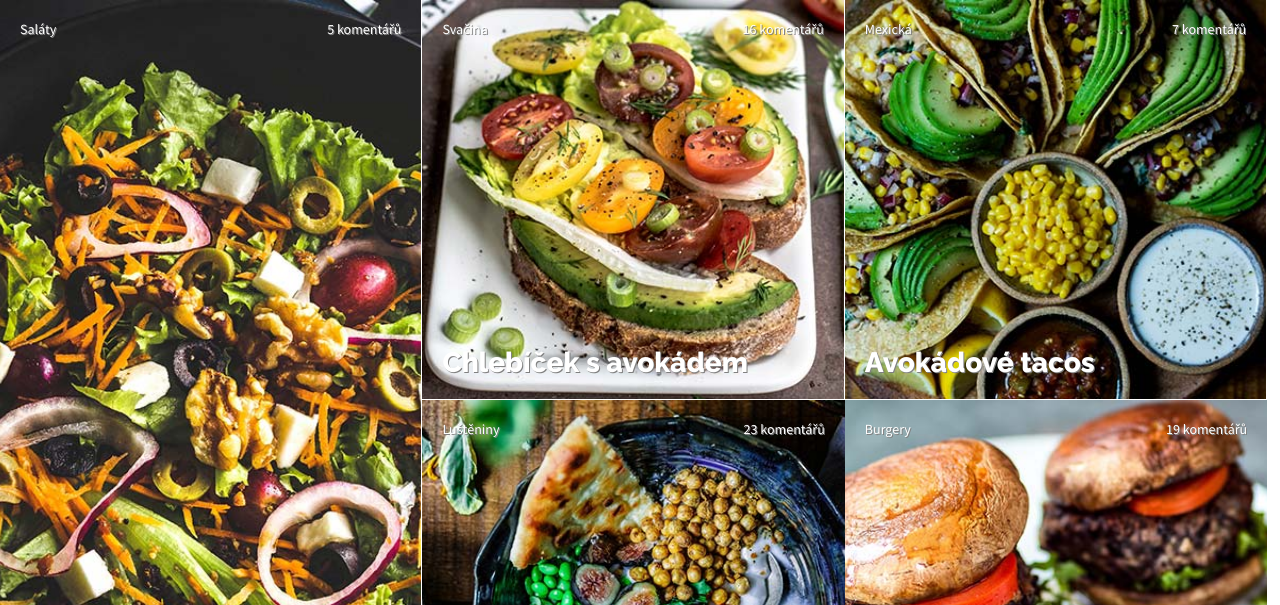
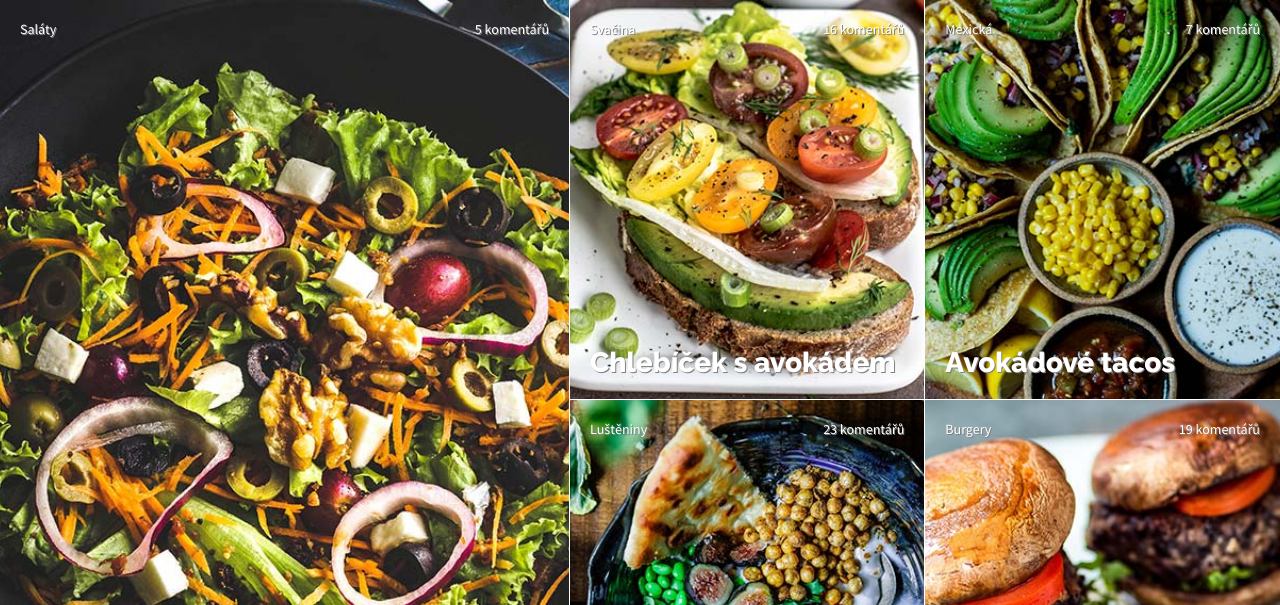
Before and after one commit to Digitalni-akademie-Web-Jaro-2020-Praha/ukol-recepty-DBartakova, a plain HTML site: page moje reseni Veganska varianta/index-level2-tezsi.html in a window 1280 px wide. Shown: the top 605 px of the page. Drawn offline with Linux system fonts and the light colour scheme.

Commit message:
První oprava

```diff
--- a/moje reseni Veganska varianta/index-level2-tezsi.html
+++ b/moje reseni Veganska varianta/index-level2-tezsi.html
@@ -22,6 +22,7 @@
         <h2>Salát s&nbsp;vlašskými ořechy</h2>
       </div>
       <div class="nextRecipe">
+        <div class="firstPcGroup">
           <!-- maly recept 2 -->
           <div class="bread">
             <div class="categoryComments">
@@ -39,7 +40,9 @@
             </div>
             <h3>Avokádové tacos</h3>
           </div>
+        </div>
         <!-- maly recept 4 -->
+        <div class="secondPcGroup">
           <div class="pita">
             <div class="categoryComments">
               <div>Luštěniny</div>
@@ -56,6 +59,7 @@
             <h3>Sojový burger</h3>
           </div>
         </div>
+      </div>
     </main>
     <footer>
       <div class="paticka">
--- a/moje reseni Veganska varianta/style.css
+++ b/moje reseni Veganska varianta/style.css
@@ -54,73 +54,55 @@ main {
   flex-wrap: wrap;
 }
 
-.salad {
+.firstPcGroup,
+.secondPcGroup {
   display: flex;
   flex-wrap: wrap;
-  background-image: url(images/salat.jpg);
+  flex-basis: 100%;
+  flex-grow: 1;
+}
+.salad,
+.bread,
+.tacos,
+.pita,
+.burger {
+  display: flex;
+  flex-wrap: wrap;
+  flex-grow: 1;
   background-color: silver;
   background-size: cover;
   background-position: center center;
   border-bottom: 1px solid white;
-  border-right: 1px solid white;
-  width: 100%;
+  padding: 10px;
+  flex-basis: 100%;
+}
+
+.bread,
+.tacos,
+.pita,
+.burger {
+  min-height: 90px;
+}
+
+.salad {
+  background-image: url(images/salat.jpg);
   min-height: 200px;
-  padding: 10px;
 }
 
 .bread {
-  display: flex;
-  flex-wrap: wrap;
-  /* flex-grow: 1; */
   background-image: url(images/chlebicek.jpg);
-  background-color: silver;
-  background-size: cover;
-  background-position: center center;
-  border-bottom: 1px solid white;
-  border-right: 1px solid white;
-  width: 100%;
-  min-height: 90px;
-  padding: 10px;
 }
 
 .tacos {
-  display: flex;
-  flex-wrap: wrap;
   background-image: url(images/tacos.jpg);
-  background-color: silver;
-  background-size: cover;
-  background-position: center center;
-  border-bottom: 1px solid white;
-  border-right: 1px solid white;
-  width: 100%;
-  min-height: 90px;
-  padding: 10px;
 }
 
 .pita {
-  display: flex;
-  flex-wrap: wrap;
   background-image: url(images/cizrna.jpg);
-  background-color: silver;
-  background-size: cover;
-  background-position: center center;
-  border-bottom: 1px solid white;
-  width: 100%;
-  min-height: 90px;
-  padding: 10px;
 }
 
 .burger {
-  display: flex;
-  flex-wrap: wrap;
   background-image: url(images/burger.jpg);
-  background-color: silver;
-  background-size: cover;
-  background-position: center center;
-  border-bottom: 1px solid white;
-  width: 100%;
-  min-height: 90px;
-  padding: 10px;
 }
 
 h2,
@@ -144,8 +126,8 @@ h3 {
   font-size: 14px;
   font-weight: 400;
   display: flex;
+  flex-basis: 100%;
   justify-content: space-between;
-  width: 100%;
 }
 
 footer {
@@ -164,7 +146,15 @@ footer {
   .burger {
     min-height: 150px;
     padding: 20px;
-    width: 50%;
+    flex-grow: 2;
+  }
+  .firstPcGroup,
+  .secondPcGroup {
+    flex-wrap: nowrap;
+  }
+  .bread,
+  .pita {
+    border-right: 1px solid white;
   }
   h2 {
     font-size: 36px;
@@ -181,12 +171,18 @@ footer {
 
   .salad {
     min-height: 400px;
+    flex-grow: 1;
     padding: 20px;
-    width: 33%;
+    flex-grow: 1;
+    border-right: 1px solid white;
   }
 
   .nextRecipe {
-    width: 66%;
+    flex-grow: 2;
+  }
+  .firstPcGroup,
+  .secondPcGroup {
+    flex-wrap: nowrap;
   }
 
   .bread,
@@ -195,7 +191,11 @@ footer {
   .burger {
     min-height: 200px;
     padding: 20px;
-    width: 50%;
+    flex-grow: 1;
+  }
+  .bread,
+  .pita {
+    border-right: 1px solid white;
   }
   h2 {
     font-size: 48px;
```
Lines whose indentation alone changed are shown as unchanged.
